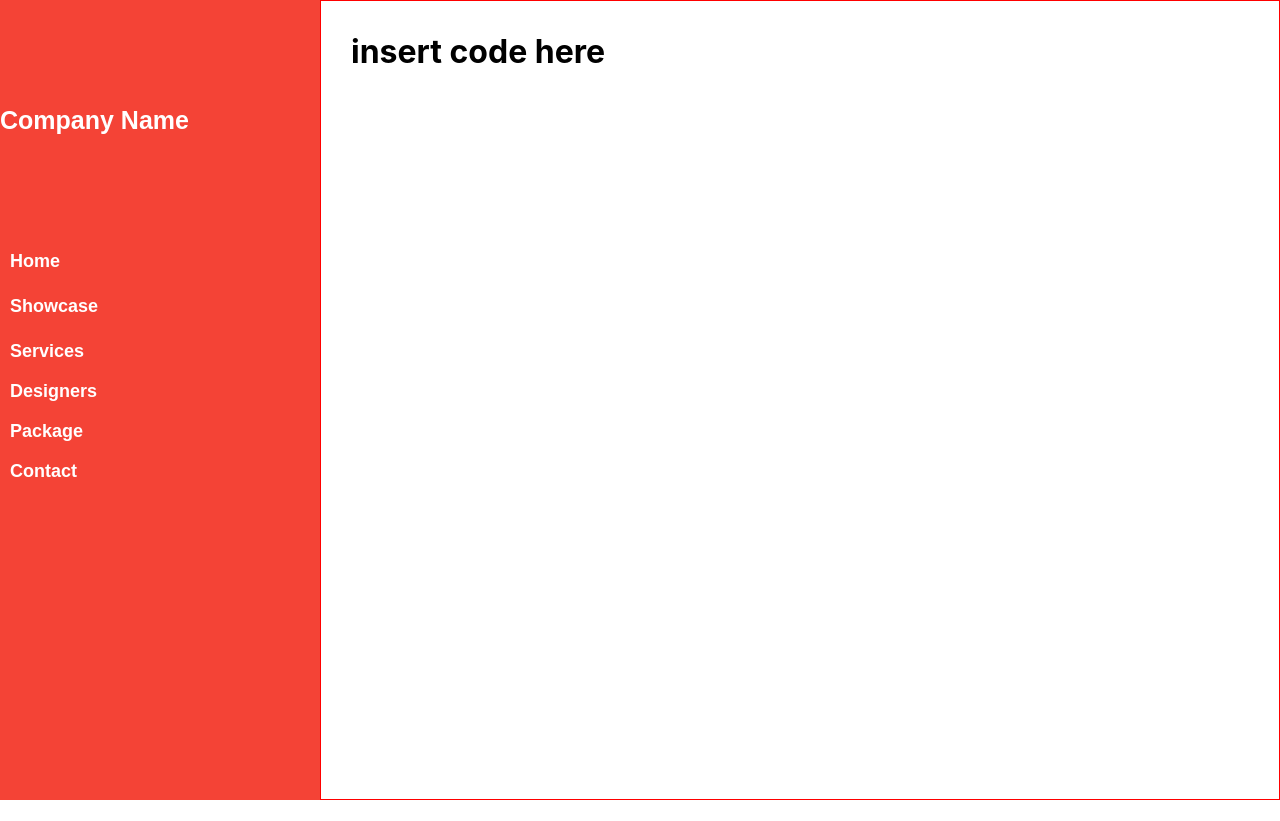
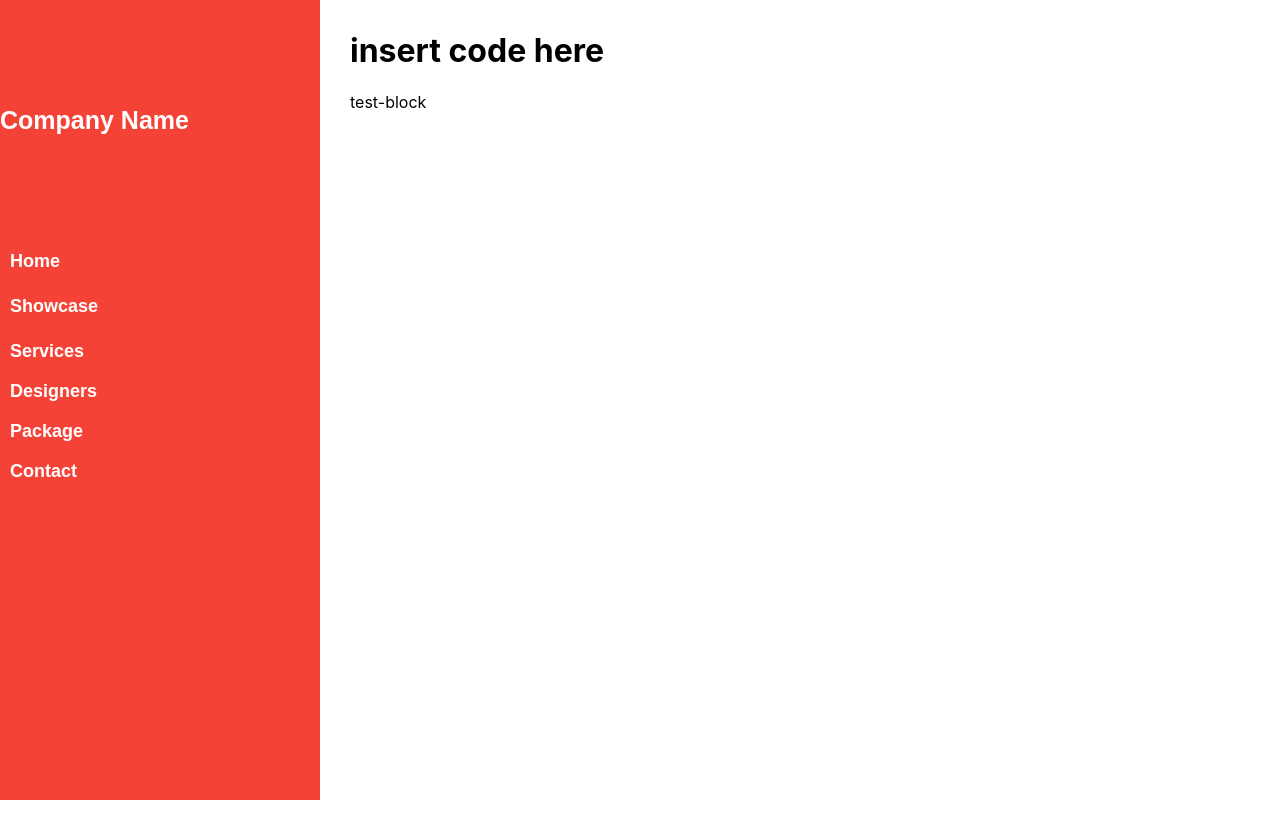
Before and after one commit to Schadrack10/interior-design, a Next.js app: page / in a window 1280 px wide. After the commit the page ends 800 px from the top, so only its background shows below. Built offline with nearby package versions, Linux system fonts and the light colour scheme.

Commit message:
completed navbar in template

```diff
--- a/pages/index.js
+++ b/pages/index.js
@@ -12,12 +12,14 @@ export default function Home() {
         <link rel="icon" href="/favicon.ico" />
       </Head>
       <Grid container>
-        <Grid item md={3} sx={{ background: '#f44336', height: '100vh' }}>
+        <Grid item md={3} sm={3} xs={12} sx={{ background: '#f44336', height: 'auto' }}>
           <Navbar title="header" />
         </Grid>
-        <Grid item md={9} sx={{ border: '1px solid red', height: '100vh', overflowY: 'scroll', padding: " 10px 30px" }}>
+        <Grid item md={9} sm={9} xs={12} sx={{ height: '100vh', overflowY: 'scroll', padding: " 10px 30px" }}>
           {/* please insert code here */}
           <h1>insert code here</h1>
+          {/* delete this box bellow */}
+          <Box sx={{ height: "120vh" }}>test-block</Box>
         </Grid>
 
       </Grid>
--- a/styles/globals.css
+++ b/styles/globals.css
@@ -4,6 +4,7 @@ body {
   margin: 0;
   font-family: -apple-system, BlinkMacSystemFont, Segoe UI, Roboto, Oxygen,
     Ubuntu, Cantarell, Fira Sans, Droid Sans, Helvetica Neue, sans-serif;
+    overflow-y: hidden;
 }
 
 a {
```
